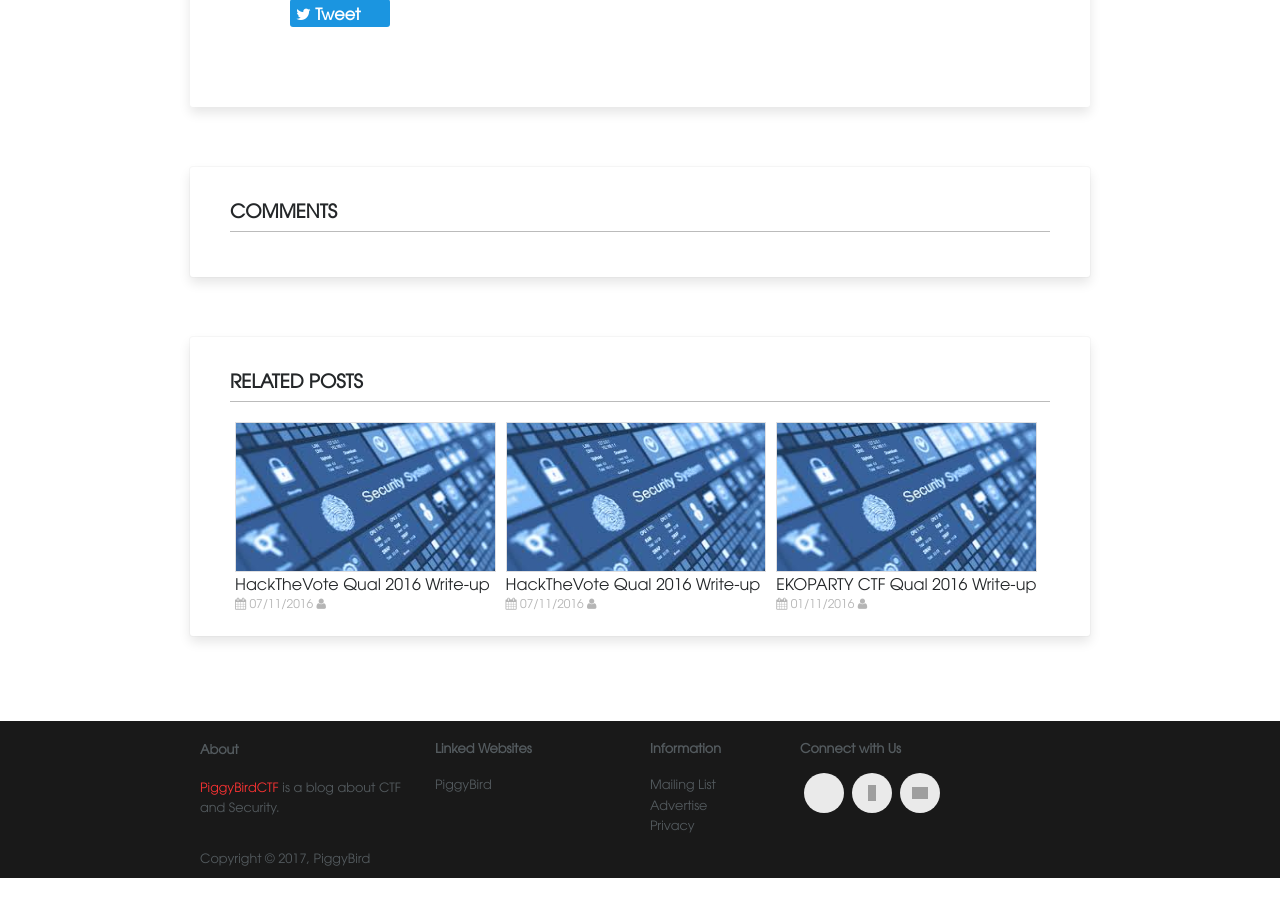
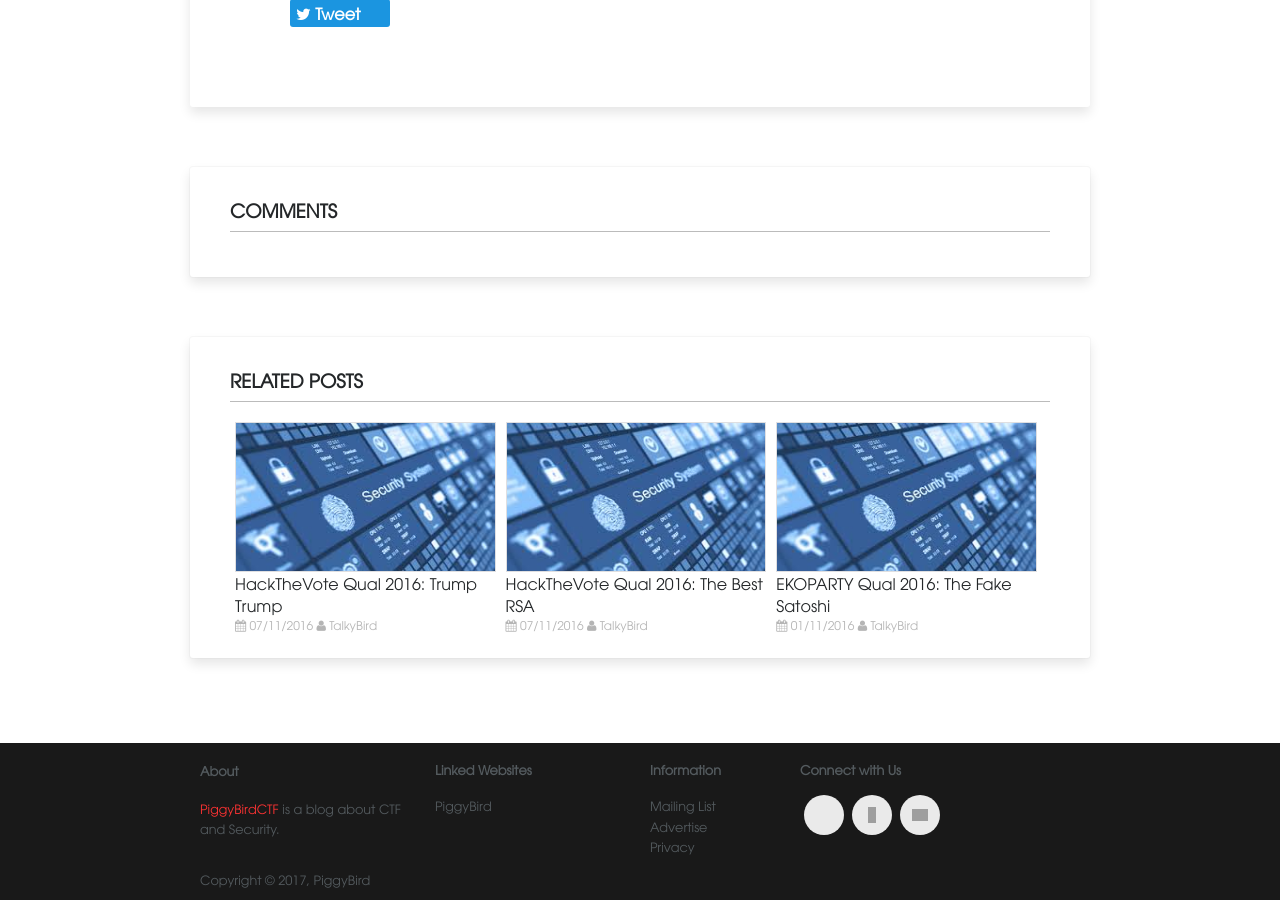
Before and after one commit to piggybird/piggybird.github.io, a Jekyll site: the page built from _posts/2015-10-27-hacklu_qual_2015_secret_library.markdown, in a window 1280 px wide and 900 px high, scrolled down 4096 px. Built offline with Jekyll 4.4.1, drawn with Linux system fonts in a browser that asks for light colours; before the commit the page ends 4974 px from its top, so only the background shows below that; some of the changed text lies outside the part shown; grey boxes are pictures that could not be loaded.

Commit message:
Refactoring titles

```diff
--- a/_posts/2015-10-27-hacklu_qual_2015_secret_library.markdown
+++ b/_posts/2015-10-27-hacklu_qual_2015_secret_library.markdown
@@ -1,8 +1,9 @@
 ---
 layout:     post
-title:      "Hacklu CTF Qual 2015 Write-up"
+title:      "Hacklu Qual 2015: Secret Library"
 subtitle:   "Reverse Engineering"
 date:       2015-10-27 23:04:00 +0700
+authors:    [TalkyBird]
 categories: [writeup]
 tags:       [writeup,ctf,reversing,hacklu]
 ---
--- a/_posts/2015-10-27-hacklu_qual_2015_zoo.markdown
+++ b/_posts/2015-10-27-hacklu_qual_2015_zoo.markdown
@@ -1,8 +1,9 @@
 ---
 layout:     post
-title:      "Hacklu CTF Qual 2015 Write-up"
+title:      "Hacklu Qual 2015: Zoo"
 subtitle:   "Reverse Engineering"
 date:       2015-10-27 18:34:13 +0700
+authors:    [TalkyBird]
 categories: [writeup]
 tags:       [writeup,ctf,reversing,hacklu]
 ---
--- a/_posts/2015-11-02-whitehat_qual_2015_re450.markdown
+++ b/_posts/2015-11-02-whitehat_qual_2015_re450.markdown
@@ -1,9 +1,10 @@
 ---
 layout:     post
-title:      "WriteHat GrandPrix Qual 2015 Write-up"
+title:      "WriteHat GrandPrix Qual: Hue"
 subtitle:   "Reverse Engineering"
 date:       2015-11-02 23:27:43 +0700
 categories: [writeup]
+authors:    [TalkyBird]
 tags:       [writeup,ctf,reversing,whitehat]
 ---
 
--- a/_posts/2016-11-01-ekoparty_qual_2015_the_fake_satoshi.markdown
+++ b/_posts/2016-11-01-ekoparty_qual_2015_the_fake_satoshi.markdown
@@ -1,9 +1,10 @@
 ---
 layout:     post
-title:      "EKOPARTY CTF Qual 2016 Write-up"
+title:      "EKOPARTY Qual 2016: The Fake Satoshi"
 subtitle:   "Crypto"
 date:       2016-11-01 06:58:03 +0700
 categories: [writeup]
+authors:    [TalkyBird]
 tags:       [writeup,ctf,misc,ekoparty]
 ---
 
--- a/_posts/2016-11-07-hackthevote_qual_2016_the_best_rsa.markdown
+++ b/_posts/2016-11-07-hackthevote_qual_2016_the_best_rsa.markdown
@@ -1,8 +1,9 @@
 ---
 layout:     post
-title:      "HackTheVote Qual 2016 Write-up"
+title:      "HackTheVote Qual 2016: The Best RSA"
 subtitle:   "Crypto"
 date:       2016-11-07 07:12:30 +0700
+authors:    [TalkyBird]
 categories: [writeup]
 tags:       [writeup,ctf,crypto,hackthevote]
 ---
--- a/_posts/2016-11-07-hackthevote_qual_2016_trump_trump.markdown
+++ b/_posts/2016-11-07-hackthevote_qual_2016_trump_trump.markdown
@@ -1,8 +1,9 @@
 ---
 layout:     post
-title:      "HackTheVote Qual 2016 Write-up"
+title:      "HackTheVote Qual 2016: Trump Trump"
 subtitle:   "Crypto"
 date:       2016-11-07 10:12:45 +0700
+authors:    [TalkyBird]
 categories: [writeup]
 tags:       [writeup,ctf,crypto,hackthevote]
 ---
```
